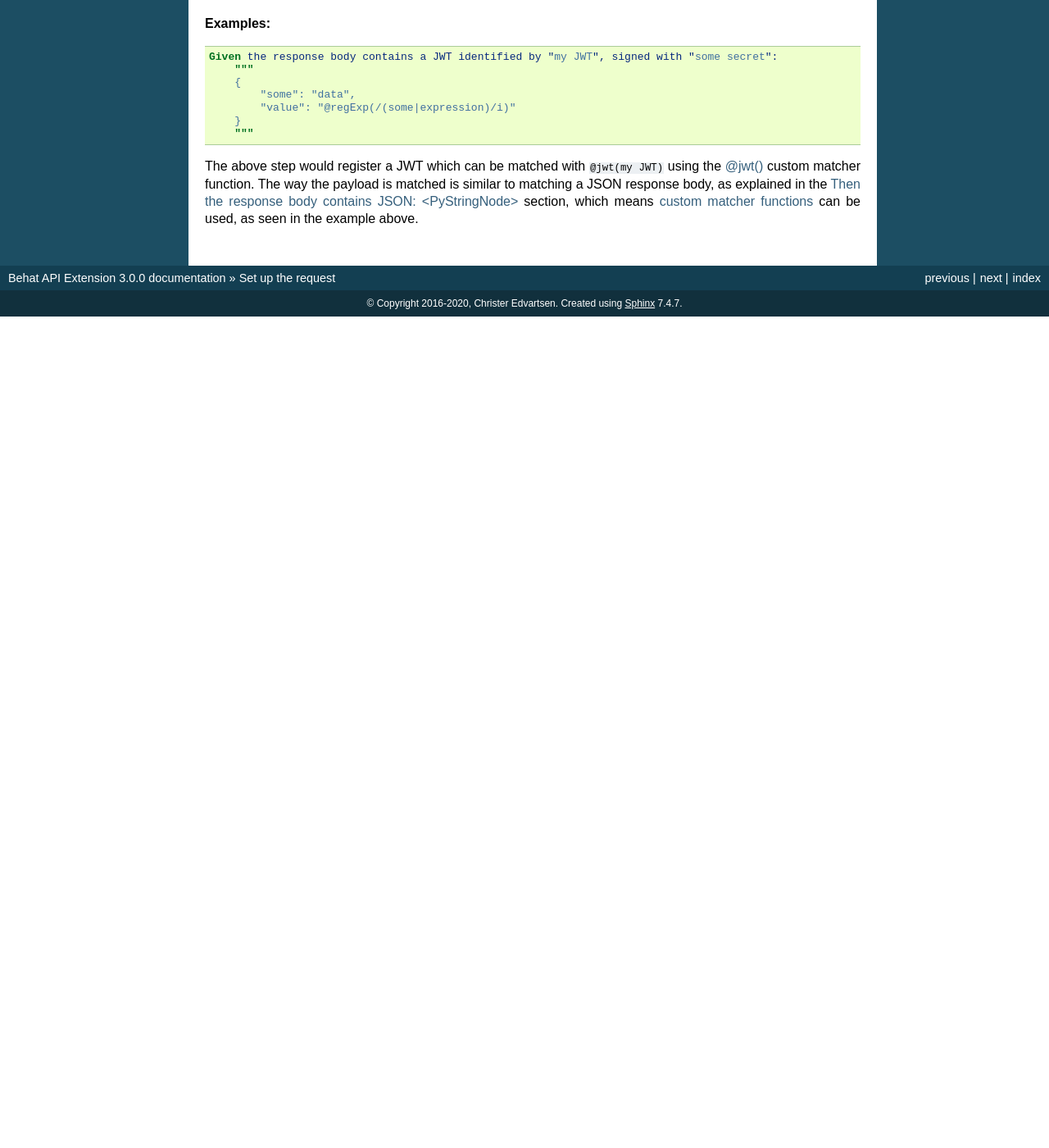
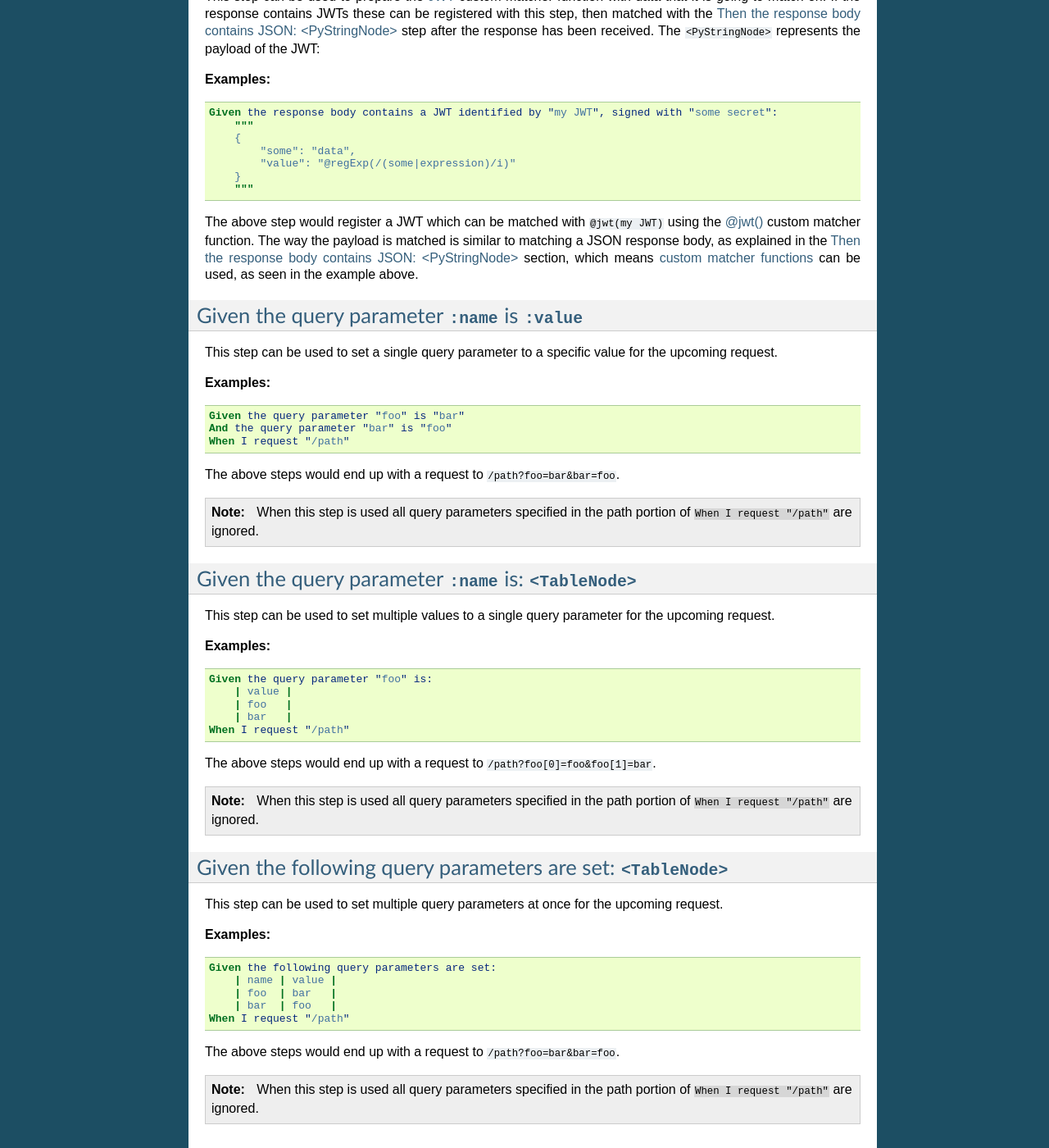
Before and after one commit to imbo/behat-api-extension, a Sphinx documentation site: the page built from docs/guide/setup-request.rst, in a window 1280 px wide and 1400 px high, scrolled down 3219 px. Shown: the whole window at 82% size. Built offline with Sphinx 7.4.7, drawn with Linux system fonts in a browser that asks for light colours; before the commit the page ends 3605 px from its top, so only the background shows below that; some of the changed text lies outside the part shown.

Commit message:
Add support for manipulating query params
Resolves #27

```diff
--- a/docs/guide/setup-request.rst
+++ b/docs/guide/setup-request.rst
@@ -158,3 +158,59 @@ This step can be used to prepare the `JWT <https://jwt.io/>`_ custom matcher fun
         """
 
 The above step would register a JWT which can be matched with ``@jwt(my JWT)`` using the :ref:`@jwt() <jwt-custom-matcher>` custom matcher function. The way the payload is matched is similar to matching a JSON response body, as explained in the :ref:`then-the-response-body-contains-json` section, which means :ref:`custom matcher functions <custom-matcher-functions-and-targeting>` can be used, as seen in the example above.
+
+
+Given the query parameter ``:name`` is ``:value``
+-------------------------------------------------
+
+This step can be used to set a single query parameter to a specific value for the upcoming request.
+
+**Examples:**
+
+.. code-block:: gherkin
+
+    Given the query parameter "foo" is "bar"
+    And the query parameter "bar" is "foo"
+    When I request "/path"
+
+The above steps would end up with a request to ``/path?foo=bar&bar=foo``.
+
+.. note:: When this step is used all query parameters specified in the path portion of ``When I request "/path"`` are ignored.
+
+Given the query parameter ``:name`` is: ``<TableNode>``
+-------------------------------------------------------
+
+This step can be used to set multiple values to a single query parameter for the upcoming request.
+
+**Examples:**
+
+.. code-block:: gherkin
+
+    Given the query parameter "foo" is:
+        | value |
+        | foo   |
+        | bar   |
+    When I request "/path"
+
+The above steps would end up with a request to ``/path?foo[0]=foo&foo[1]=bar``.
+
+.. note:: When this step is used all query parameters specified in the path portion of ``When I request "/path"`` are ignored.
+
+Given the following query parameters are set: ``<TableNode>``
+-------------------------------------------------------------
+
+This step can be used to set multiple query parameters at once for the upcoming request.
+
+**Examples:**
+
+.. code-block:: gherkin
+
+    Given the following query parameters are set:
+        | name | value |
+        | foo  | bar   |
+        | bar  | foo   |
+    When I request "/path"
+
+The above steps would end up with a request to ``/path?foo=bar&bar=foo``.
+
+.. note:: When this step is used all query parameters specified in the path portion of ``When I request "/path"`` are ignored.
```
Also changed, not shown: 2 other files.
